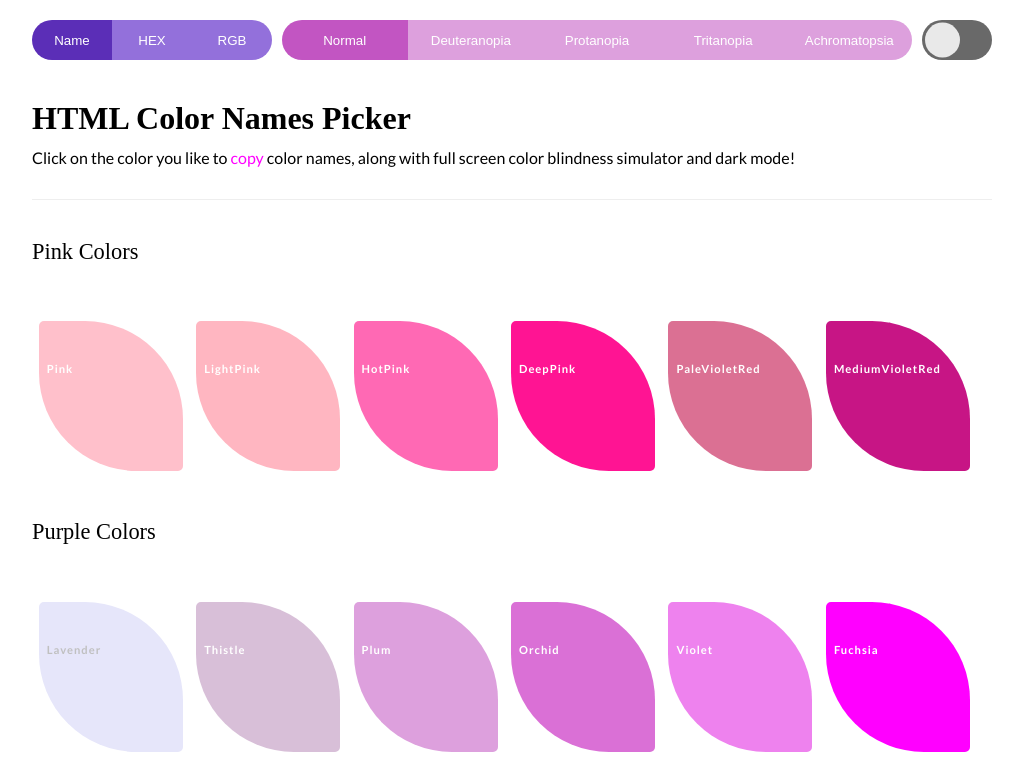
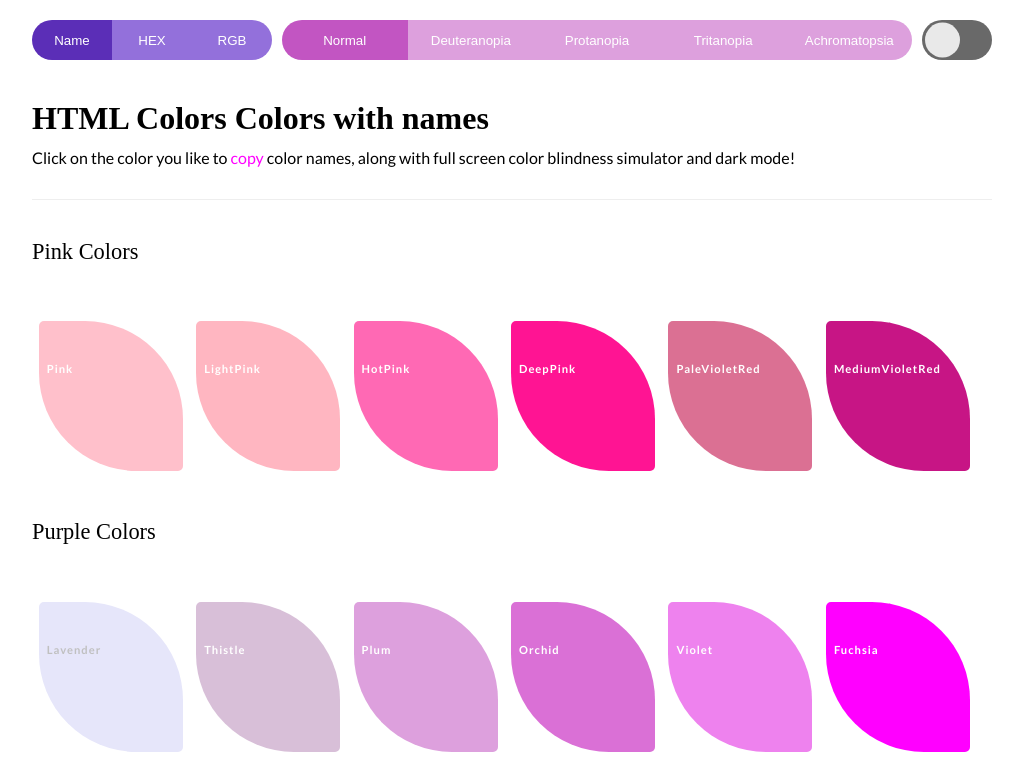
Before and after one commit to CKLFish/colors-with-names, a plain HTML site: page index.html in a window 1280 px wide. Shown: the top 768 px of the page, without its empty margins (128-1151 px from the left). Drawn offline with Linux system fonts and the light colour scheme; some packages are replaced by stand-ins of ours; a script that the page names is missing; a web font is replaced by a local one.

Commit message:
Update index.html

```diff
--- a/index.html
+++ b/index.html
@@ -2,7 +2,7 @@
 <html lang="en">
     <head>
         <meta charset="UTF-8">
-        <title>HTML Color Names Picker</title>
+        <title>HTML Colors Colors with names</title>
         <meta name="viewport" content="width=device-width, initial-scale=1">
         <link rel="stylesheet" href="css/style.css">
     </head>
@@ -37,7 +37,7 @@
 
         </header>
         <section id='section1'>
-                <p class='pageTitle'>HTML Color Names Picker</p>
+                <p class='pageTitle'>HTML Colors Colors with names</p>
                 <p class='content'>Click on the color you like to <mark>copy</mark> color names, along with full screen color blindness simulator and dark mode!</p>
         </section>
         <section id='section2'>
```
